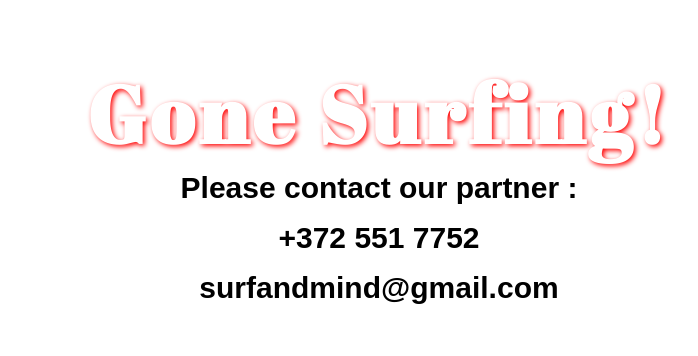
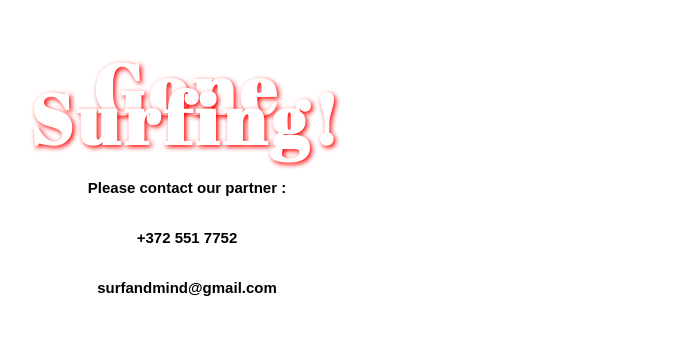
Before and after one commit to siimjuuse/brakeboardweb, a plain HTML site: page index.html in a window 1280 px wide. Shown: the part 153-509 px from the top of the page, without its empty margins (133-831 px from the left). Drawn offline with Linux system fonts and the light colour scheme.

Commit message:
textsmall

```diff
--- a/css/main.css
+++ b/css/main.css
@@ -12,8 +12,8 @@ p, .lead {
 }
 
 h1 {
-  font-size: 80px;
-  line-height: 40px;
+  font-size: 70px;
+  line-height: 30px;
   letter-spacing: 5px;
   color: #ffffff;
   text-shadow: 2px 2px 5px red;
@@ -37,7 +37,7 @@ h3 {
 }
 
 .lead {
-  font-size: 30px;
+  font-size: 15px;
   line-height: 50px;
   text-shadow: 3px 3px 5px white;
   color: #000000;
@@ -290,7 +290,7 @@ header {
 .header-info {
   position: absolute;
   bottom: 0;
-  width: 80%;
+  width: 50%;
   left: 0;
   right: 0;
   margin-left: 0px;
```
